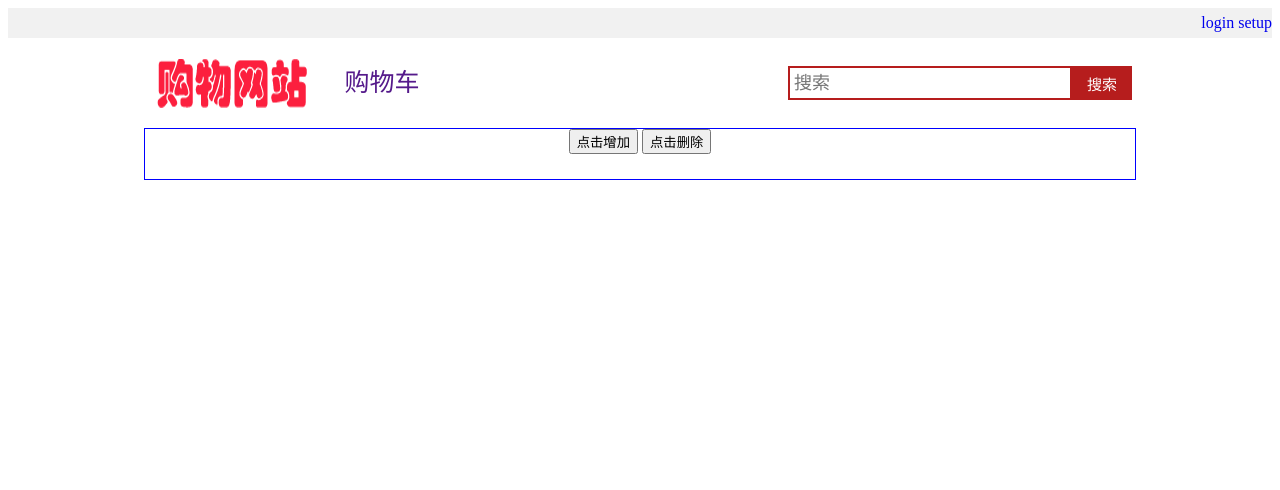
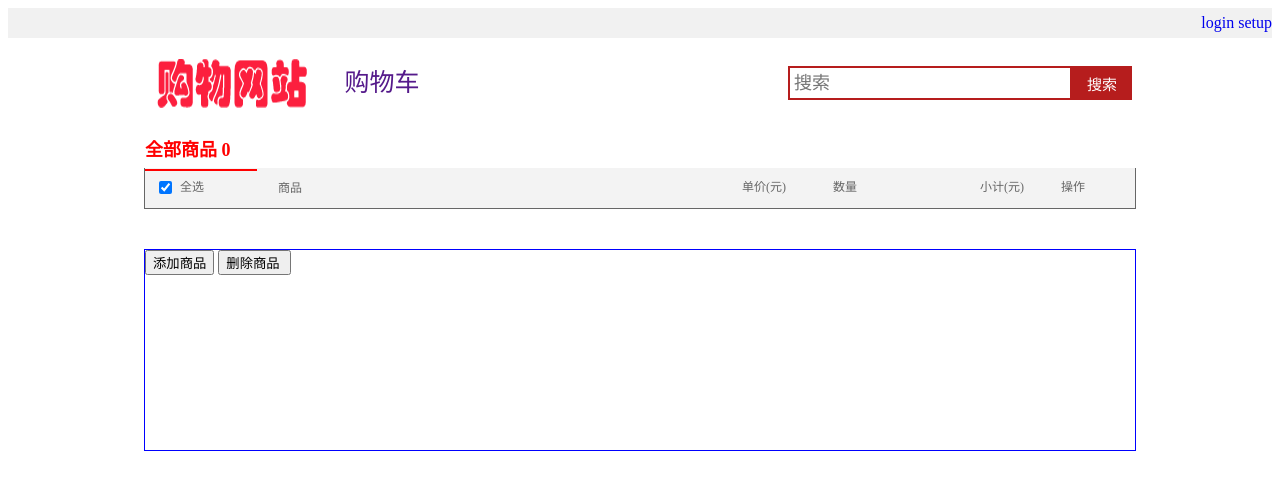
Before and after one commit to joriscai/project-practice, a PHP site: page /DbName/Application/Home/View/ShoppingCart/ in a window 1280 px wide. Shown: the top 490 px of the page. Run offline with PHP 8.4, Linux system fonts and the light colour scheme; some libraries are stand-ins or nearby versions.

Commit message:
完善购物车网页

```diff
--- a/Application/Home/View/ShoppingCart/index.html
+++ b/Application/Home/View/ShoppingCart/index.html
@@ -43,11 +43,39 @@
 
 		</div>-->
 		<div class="mid_top">
-			<input type="button" value="点击增加"  id="a"/>
-			<input type="button" value="点击删除"  id="b"/>
+			<div class="all_shop">
+				<b>全部商品   0</b>
+			</div>
+		</div>
+		<div class="mid2">
+			<div class="m_checkbox">
+				<div class="che">
+					<input type="checkbox" checked="checked" />
+				</div>
+				全选
+			</div>
+			<div class="m_goods">
+				商品
+			</div>
+			<div class="m_props"></div>
+			<div class="m_price">
+				单价(元)
+			</div>
+			<div class="m_quantity">
+				数量
+			</div>
+			<div class="m_sum">
+				小计(元)
+			</div>
+			<div class="m_action">
+				操作
+			</div>
 		</div>
 		<div class="mid_bor" id="c">
-
+		</div>
+		<div class="mid_buttom">
+			<input type="button" value="添加商品"  id="a"/>
+			<input type="button" value="删除商品 "  id="b"/>
 		</div>
 	</body>
 </html>
--- a/Public/CSS/ShoppingCart/ShoppingCart.css
+++ b/Public/CSS/ShoppingCart/ShoppingCart.css
@@ -112,28 +112,136 @@ a {
 }*/
 .mid_top {
 	position: relative;
-	top: 20px;
+	top: 15px;
 	margin: 0px auto;
-	border: 1px #00f solid;
+	border: 0px #00f solid;
 	width: 990px;
-	height: 50px;
+	height: 40px;
+	font-size: 18px;
+	color: #FF0000;
+}
+
+.all_shop {
+	border-bottom: 2px #FF0000 solid;
+	width: 112px;
+	height: auto;
+	padding-top: 12px;
+	padding-bottom: 8px;
+}
+
+.mid2 {
+	margin: 20px auto 0px;
+	width: 990px;
+	height: 40px;
+	border-color: -moz-use-text-color #E9E9E9 #E9E9E9;
+	border-style: none solid solid;
+	border-width: 0px 1px 1px;
+	background: #F3F3F3 none repeat scroll 0% 0%;
+	font-size: 12px;
+	color: #666;
+}
+
+.mid2 .m_checkbox {
+	width: 122px;
+	height: 18px;
+	line-height: 18px;
+	padding-top: 10px;
+	padding-left: 10px;
+	border: 0px #00f solid;
+}
+
+.mid2 .m_goods {
+	position: relative;
+	display: inline-block;
+	width: 280px;
+	left: 98px;
+	top: -34px;
+	border: 0px #00f solid;
+}
+.mid2 .m_props {
+	position: relative;
+	display: inline-block;
+	width: 100px;
+	height: 30px;
+	left: 113px;
+	top: -23px;
+	border: 0px #00f solid;
+}
+.mid2 .m_price {
+	position: relative;
+	display: inline-block;
+	width: 100px;
+	height: 30px;
+	left: 120px;
+	top: -35px;
+	border: 0px #00f solid;
+	text-align: right;
+	line-height: 30px;
+}
+.mid2 .m_quantity {
+	position: relative;
+	display: inline-block;
+	width: 120px;
+	height: 30px;
+	left: 116px;
+	top: -35px;
+	border: 0px #00f solid;
 	text-align: center;
+	line-height: 30px;
+}
+.mid2 .m_sum {
+	position: relative;
+	display: inline-block;
+	width: 120px;
+	height: 30px;
+	left: 112px;
+	top: -35px;
+	border: 0px #00f solid;
+	text-align: right;
+	line-height: 30px;
+}
+.mid2 .m_action {
+	position: relative;
+	display: inline-block;
+	width: 100px;
+	height: 30px;
+	left: 108px;
+	top: -35px;
+	border: 0px #00f solid;
+	text-align: center;
+	line-height: 30px;
+}
+
+.m_checkbox .che {
+	position: relative;
+	float: left;
+	margin-right: 5px;
 }
 
 .mid_bor {
-	position: relative;
-	top: 20px;
+	/*position: relative;
+	top: 20px;*/
 	margin: 0px auto;
+	margin-top: 25px;
 	border: 0px #00f solid;
 	width: 990px;
 	height: auto;
 }
 
 .mid_main {
-	position: relative;
-	top: 5px;
 	margin: 0px auto;
-	border: 1px #00f solid;
+	margin-top: 10px;
+	border-top: 2px #aaa solid;
 	width: 990px;
 	height: 100px;
+	background-color: #fff4e8;
 }
+
+.mid_buttom {
+	position: relative;
+	border: 1px #00f solid;
+	margin: 0px auto;
+	width: 990px;
+	height: 200px;
+	top: 15px;
+}
--- a/Public/JS/ShoppingCart/ShoppingCart.js
+++ b/Public/JS/ShoppingCart/ShoppingCart.js
@@ -2,7 +2,9 @@ var i=0;
 $(function(){
 	$("#a").click(
 		function(){
-			var text =$("<div class='mid_main' id='"+i+"'></div>");
+			var text =$("<div class='mid_main' id="+i+">"+
+
+						"</div>");
 			i=i+1;
 			$("#c").append(text);
 		});
```
